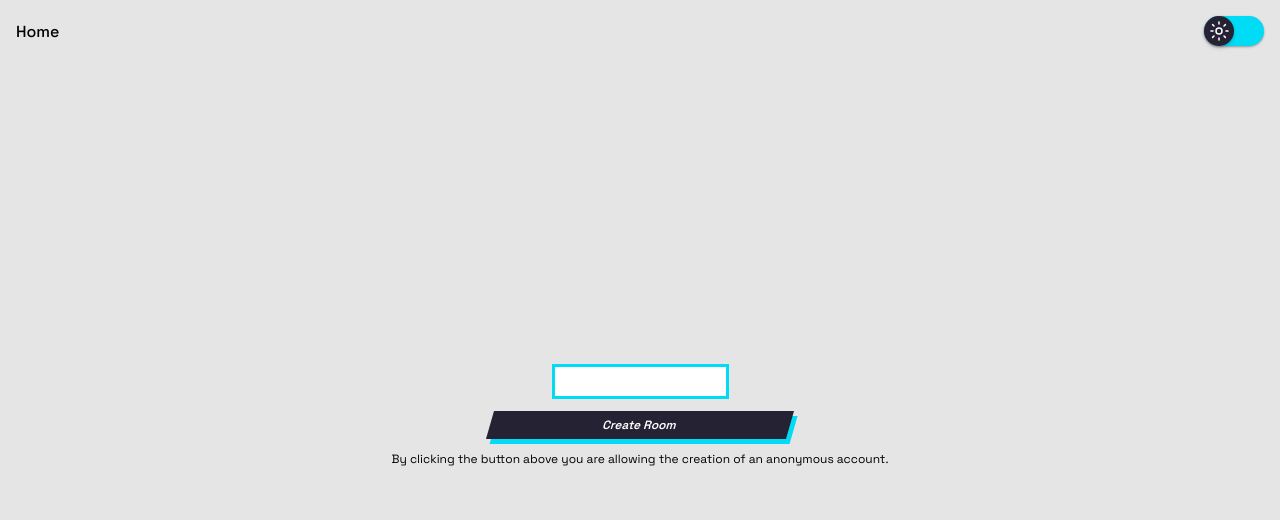
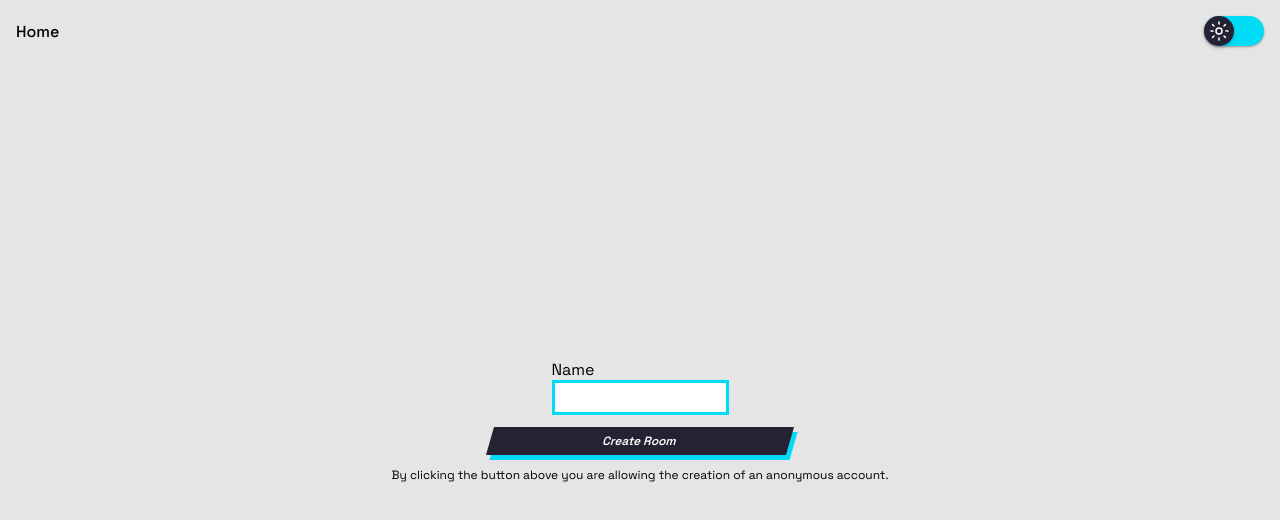
Before and after one commit to yosoypollito/games.hub, a Next.js app: page / in a window 1280 px wide. Shown: the top 520 px of the page. Built offline with nearby package versions, Linux system fonts and the light colour scheme; no server answers.

Commit message:
feat: now creation button handle user creation for joinin and/or creation in/of room

```diff
--- a/src/app/page.tsx
+++ b/src/app/page.tsx
@@ -1,11 +1,11 @@
-import CreateRoom from '@/app/rooms/create'
+import CreateAccount from "@/app/rooms/create.account"
 
 import styles from "@/app/page.module.css"
 
 export default function Home() {
   return (
     <main className={styles.center}>
-      <CreateRoom/>
+      <CreateAccount/>
     </main>
   )
 }
--- /dev/null
+++ b/src/app/rooms/create.account.tsx
@@ -0,0 +1,79 @@
+"use client"
+import styles from "@/app/rooms/create.account.module.css"
+
+import { useRouter } from "next/navigation";
+import { useAuth } from "@/firebase/client";
+import { useEffect, useState } from "react";
+
+import request from "@/api";
+
+
+import { updateProfile } from "firebase/auth";
+
+export default function CreateAccount({ id }:{ id?:string }){
+
+  const router = useRouter();
+
+  const [displayName, setDisplayName] = useState<string>("");
+
+  const { anonSignIn, onAuthChange } = useAuth();
+
+  useEffect(()=>{
+
+    onAuthChange().then(user=>{
+      if(user){
+        setDisplayName(user.displayName || "")
+      }
+    })
+
+  },[])
+
+  const changeDisplayName = (e:React.ChangeEvent<HTMLInputElement>)=>{
+    const name = e.target.value;
+    setDisplayName(name)
+  }
+
+  const createUser = async ()=>{
+
+    await anonSignIn();
+    const user = await onAuthChange();
+
+    if(user){
+      updateProfile(user,{
+        displayName
+      });
+    }
+
+    if(id){
+      return window.location.reload();
+    }
+
+    const data = await request<{
+      status:number;
+      room:string;
+    }>({
+      url:"/api/room",
+      method:"POST",
+      headers:{
+        Authorization:`Bearer ${localStorage.getItem("token")}`
+      }
+    });
+
+    if(!data?.room) return;
+
+    router.push(`rooms/${data.room}`)
+
+  }
+
+  return (
+    <div className={styles.create}>
+      {id && <span>First change your name until start playing with your friends</span>}
+      <label>
+        Name
+        <input onChange={changeDisplayName} value={displayName}/>
+      </label>
+      <button onClick={createUser} className={styles.createRoom}>Create room</button>
+      <span>By clicking the button above you are allowing the creation of an anonymous account.</span>
+    </div>
+  )
+}
--- a/src/app/rooms/create.tsx
+++ /dev/null
@@ -1,76 +0,0 @@
-"use client"
-
-import { useRouter } from "next/navigation";
-
-interface Room {
-  status:number;
-  room:string;
-}
-
-import request from "@/api";
-
-import styles from "@/app/rooms/create.room.module.css"
-
-import { useState, useEffect } from "react";
-import { ToastContainer, toast } from "react-toastify"
-import 'react-toastify/dist/ReactToastify.css';
-
-import { useAuth } from "@/firebase/client";
-import { updateProfile } from "firebase/auth";
-
-export default function CreateRoom(){
-  const router = useRouter();
-
-  const { anonSignIn, onAuthChange } = useAuth();
-
-  const [displayName, setDisplayName] = useState<string>("");
-
-  useEffect(()=>{
-
-    onAuthChange().then(user=>{
-      if(user){
-        setDisplayName(user.displayName || "")
-      }
-    })
-
-  },[])
-
-  const create = async ()=>{
-
-    //Login/create user and get user info
-    await anonSignIn();
-    const user = await onAuthChange();
-
-    if(user){
-      updateProfile(user,{
-        displayName
-      });
-    }
-
-    const data = await request<Room>({
-      url:"/api/room",
-      method:"POST",
-      headers:{
-        Authorization:`Bearer ${localStorage.getItem("token")}`
-      }
-    });
-
-    if(!data?.room) return;
-
-    router.push(`rooms/${data.room}`)
-  }
-
-  const changeDisplayName = (e:React.ChangeEvent<HTMLInputElement>)=>{
-    const name = e.target.value;
-    setDisplayName(name);
-  }
-
-  return (
-    <div className={styles.create}>
-      <input onChange={changeDisplayName} value={displayName}/>
-      <button onClick={create} className={styles.createRoom}>Create room</button>
-      <span>By clicking the button above you are allowing the creation of an anonymous account.</span>
-      <ToastContainer position="bottom-right"/>
-    </div>
-  )
-}
```
Also changed, not shown: src/app/rooms/create.account.module.css (renamed from src/app/rooms/create.room.module.css).
